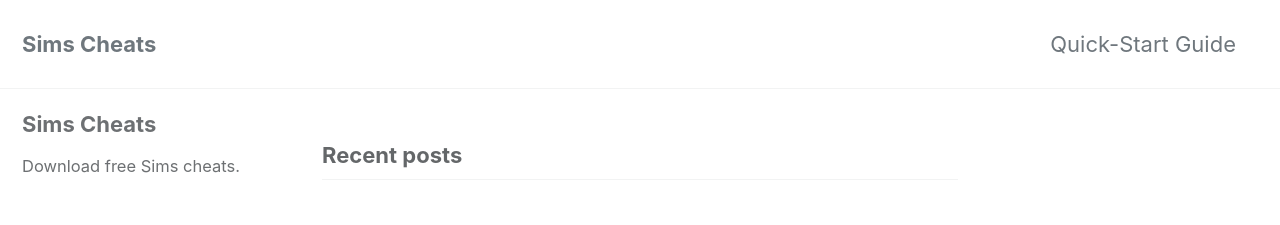
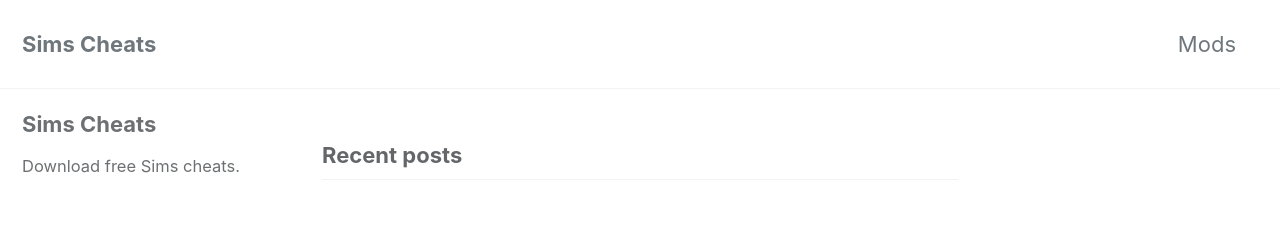
Before and after one commit to simscheats/simscheats.github.io, a Jekyll site: the page built from index.html, in a window 1280 px wide and 900 px high. Shown: the top 225 px of the window. Built offline with Jekyll 4.4.1, drawn with Linux system fonts in a browser that asks for light colours; cached includes are drawn as plain includes; the list of posts is cut into pages by our own code.

Commit message:
Update navigation.yml

```diff
--- a/_data/navigation.yml
+++ b/_data/navigation.yml
@@ -1,7 +1,7 @@
 # main links
 main:
-  - title: "Quick-Start Guide"
-    url: https://mmistakes.github.io/minimal-mistakes/docs/quick-start-guide/
+  - title: "Mods"
+    url: https://simscheats.github.io/
   # - title: "About"
   #   url: https://mmistakes.github.io/minimal-mistakes/about/
   # - title: "Sample Posts"
```
